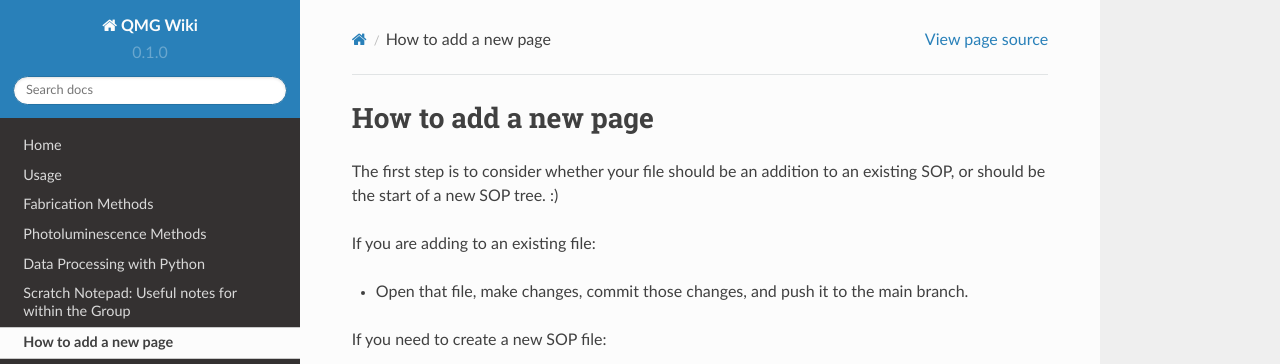
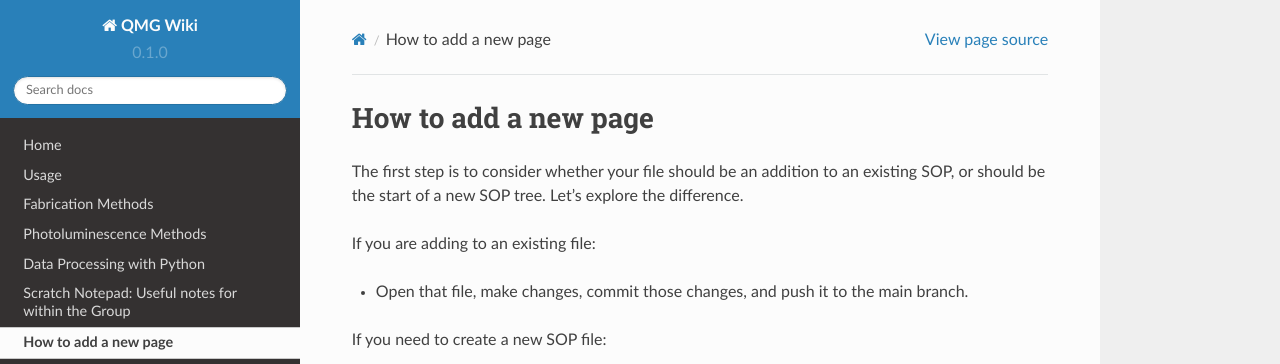
Before and after one commit to quantum-materials-group/QMG-wiki, a Sphinx documentation site: the page built from docs/pages/howtoaddapage.rst, in a window 1280 px wide and 1365 px high. Shown: the top 364 px of the window. Built offline with Sphinx 7.4.7 and the Read the Docs theme 2.0.0, drawn with Linux system fonts in a browser that asks for light colours.

Commit message:
Update howtoaddapage.rst

```diff
--- a/docs/pages/howtoaddapage.rst
+++ b/docs/pages/howtoaddapage.rst
@@ -2,7 +2,7 @@ How to add a new page
 =====================
 
 The first step is to consider whether your file should be an addition to
-an existing SOP, or should be the start of a new SOP tree. :)
+an existing SOP, or should be the start of a new SOP tree. Let's explore the difference.
 
 If you are adding to an existing file:
 
```
